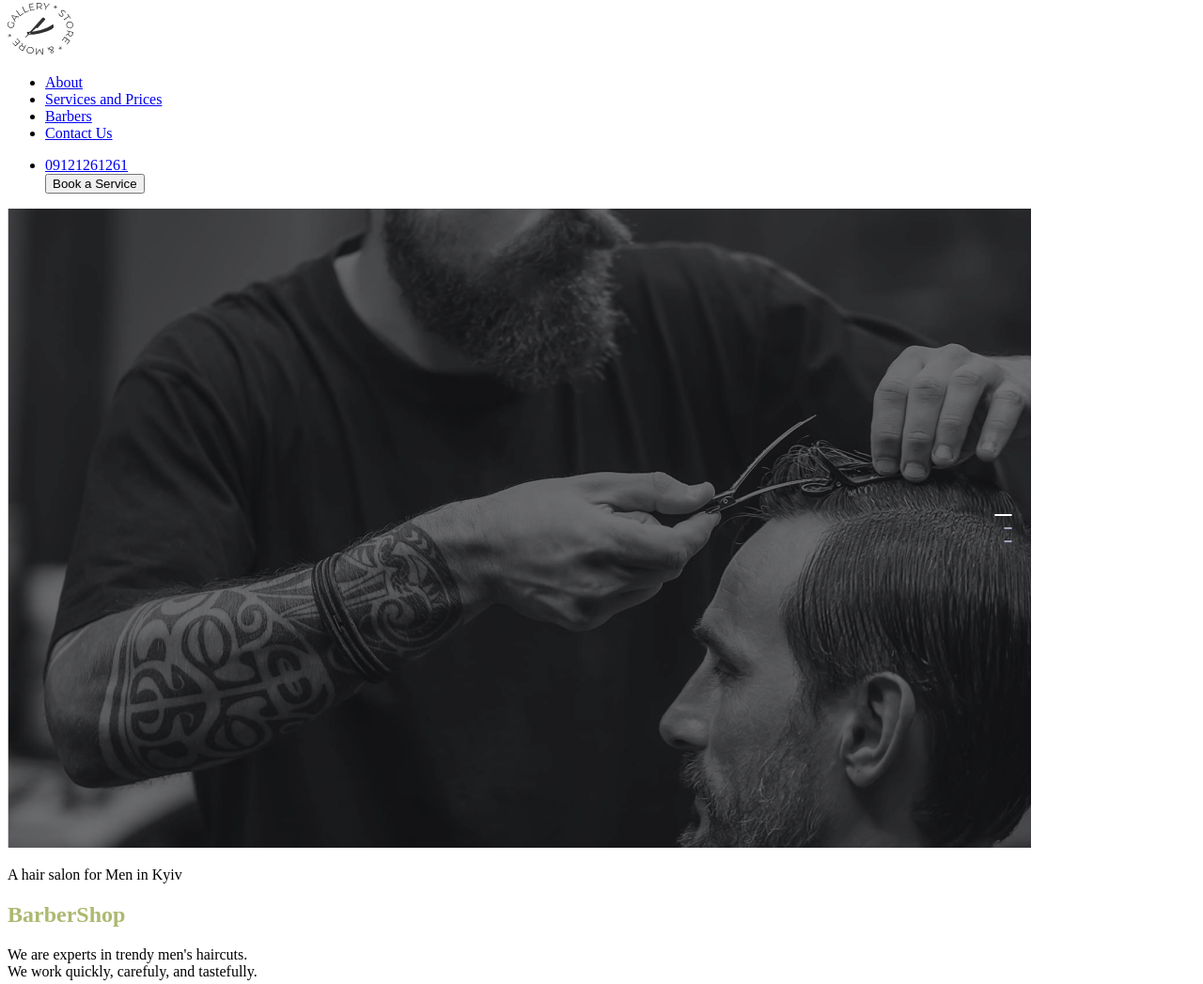
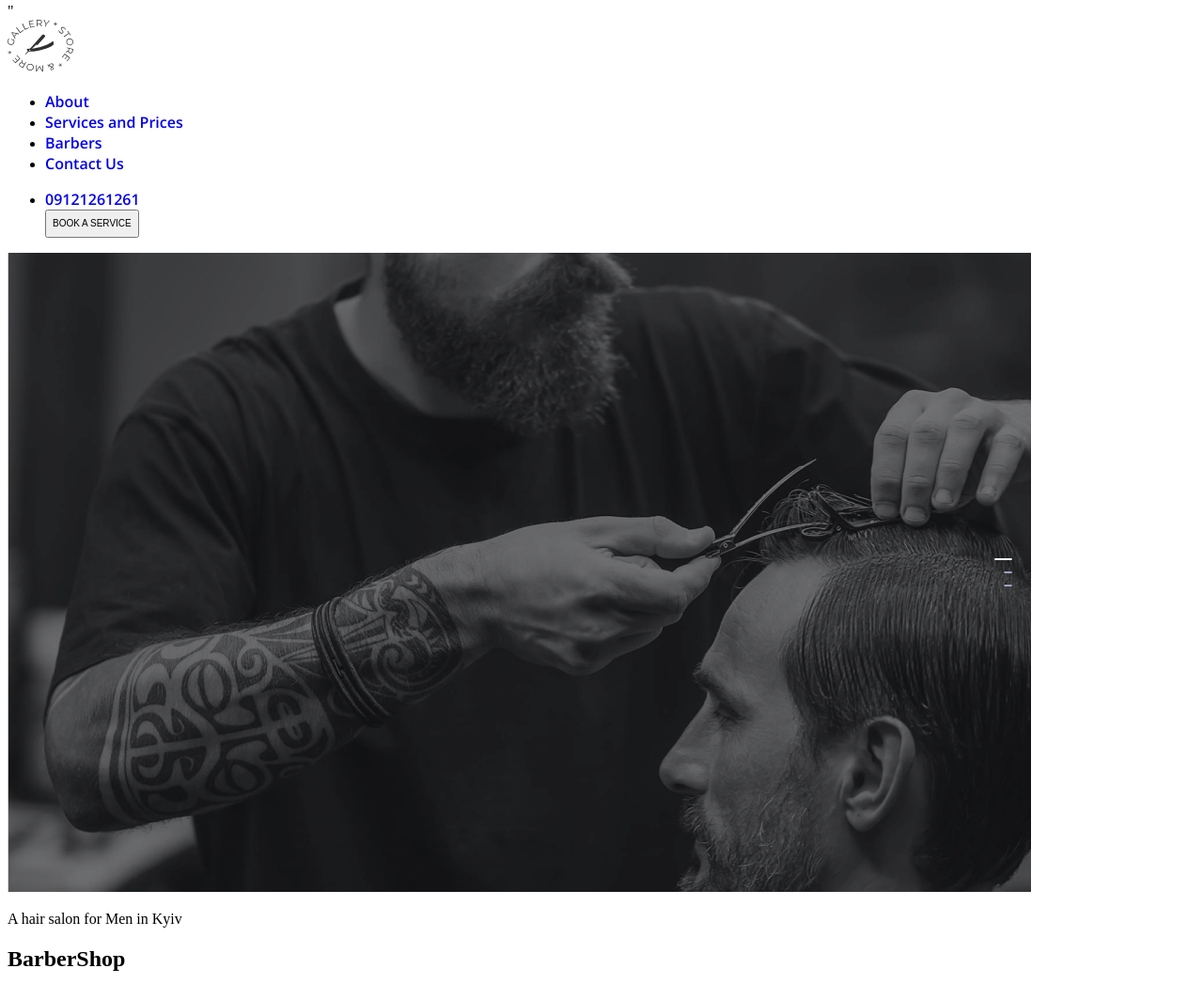
Before and after one commit to lesjohnpaul/html-css-001, a plain HTML site: page index.html in a window 1280 px wide. Shown: the part 5-1052 px from the top of the page at 94% size. Drawn offline with nearby package versions, Linux system fonts and the light colour scheme.

Commit message:
textandtype

```diff
--- a/css/index.css
+++ b/css/index.css
@@ -1,5 +1,20 @@
 :root {
-  link-color: orange; /*css global variable*/
+  /* link-color: orange; css global variable*/
+}
+html {
+  font-size: 16px;
+}
+
+.main-header-menu-link,
+.main-header-menu-tel {
+  text-decoration: none;
+  font-family: "Open Sans", sans-serif;
+  font-size: 16px;
+  font-weight: 400;
+  font-style: none;
+}
+.hero-heading {
+  font-family: Raleway;
 }
 
 p {
@@ -11,18 +26,18 @@ body {
 }
 
 .hero {
-  background-color: bisque;
+  /* background-color: bisque; */
 }
 
 #about-section {
-  background-color: teal;
+  /* background-color: teal; */
 }
 
 header a {
   /* color: aqua; descendant selector */
 }
 .hero {
-  background-color: black;
+  /* background-color: black; */
 }
 /* .main-header a {
   color: ;
@@ -38,17 +53,37 @@ header a {
 } */
 
 .nav-links a:hover {
-  color: red;
-  cursor: pointer;
+  /* color: red;
+  cursor: pointer; */
 }
 
 button:hover {
   cursor: pointer; /* hand icon */
-  color: aquamarine;
+  /* color: aquamarine; */
 }
 button:focus {
-  color: green;
+  /* color: green; */
 }
 .hero-heading {
-  color: rgb(172, 185, 113);
+  /* color: rgb(172, 185, 113); */
 }
+
+.main-header-cta {
+  text-transform: uppercase;
+  white-space: nowrap;
+  font-size: 10px;
+  line-height: 1.5rem;
+}
+
+.hero-description {
+  text-align: none;
+}
+
+.hero-description {
+  text-indent: 50px;
+}
+
+.hero-description {
+  line-height: 1em; /*spacing between text */
+  /* white-space: nowrap; no wrapping  */
+}
--- a/index.html
+++ b/index.html
@@ -6,6 +6,9 @@
         <meta charset="utf-8" >
 
         <link rel="stylesheet" href="./css/index.css" />
+        <link
+        href="https://fonts.googleapis.com/css2?family=Open+Sans:wght@600&display=swap"
+        rel="stylesheet">"
     </head>
 <body>
     <!--Header Section -->
@@ -16,16 +19,24 @@
             </a>
 
             <ul>
-                <li><a href="#about-section"> About </a></li>  <!--  scroll down to about section, #about-section is the id -->
-                <li><a href="/">Services and Prices </a></li>
-                <li><a href="/"> Barbers </a></li>
-                <li><a href="/"> Contact Us </a></li>
+                <li class="main-header-menu-item">
+                    <a class="main-header-menu-link" href="#about-section"> About </a>
+                </li>  <!--  scroll down to about section, #about-section is the id -->
+                <li class="main-header-menu-item">
+                    <a class="main-header-menu-link" href="/">Services and Prices </a>
+                </li>
+                <li class="main-header-menu-item">
+                    <a class="main-header-menu-link" href="/"> Barbers </a>
+                </li>
+                <li class="main-header-menu-item">
+                    <a class="main-header-menu-link" href="/"> Contact Us </a>
+                </li>
             </ul>
 
         </nav>
         <ul>
-            <li><a href="tel:09121261261">09121261261</a></li>
-            <button type="submit">Book a Service</button>
+            <li><a class="main-header-menu-tel"href="tel:09121261261">09121261261</a></li>
+            <button class="main-header-cta" type="submit">Book a Service</button>
         </ul>
     </header>
 
@@ -36,7 +47,7 @@
         <p>A hair salon for Men in Kyiv</p>
         <h1 class="hero-heading">BarberShop</h1>
 
-        <p>
+        <p class="hero-description">
             We are experts in trendy men's haircuts. <br />
             We work quickly, carefuly, and tastefully.
         </p>
```
